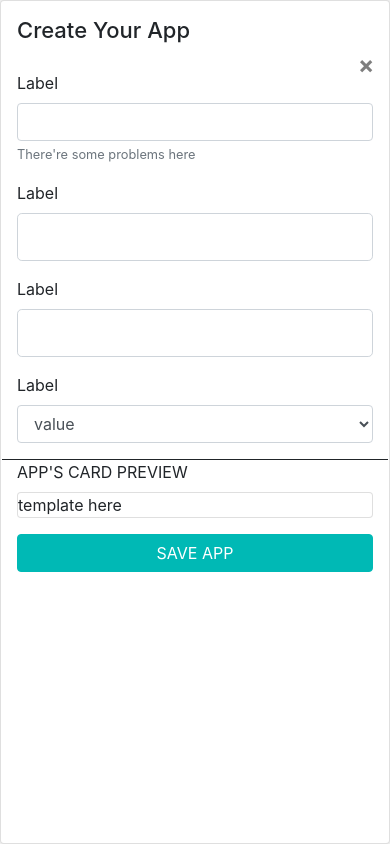
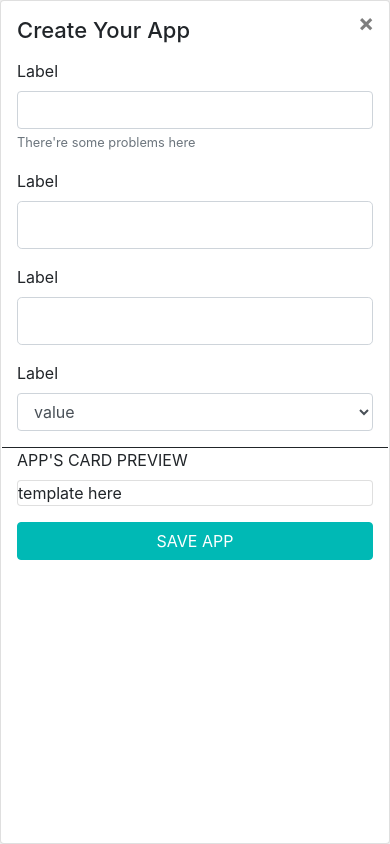
Before and after one commit to aloysioVentura/CardCreateApp, a Vue app in the folder cardcreateapp/: page /create in a window 390 px wide. Built offline with nearby package versions, Linux system fonts and the light colour scheme.

Commit message:
hotfix no botão close

```diff
--- a/cardcreateapp/src/components/Create.vue
+++ b/cardcreateapp/src/components/Create.vue
@@ -1,10 +1,10 @@
 <template>
   <div class="card p-3 app-card-create">
     <div class="row">
-      <div class="col-md-8">
+      <div class="col-10">
         <h1 class="mb-3">Create Your App</h1>
       </div>
-      <div class="col-md-4">
+      <div class="col-2">
         <a href="#" class="close" @click.stop="finish">
           <span>&times;</span>
         </a>
```
